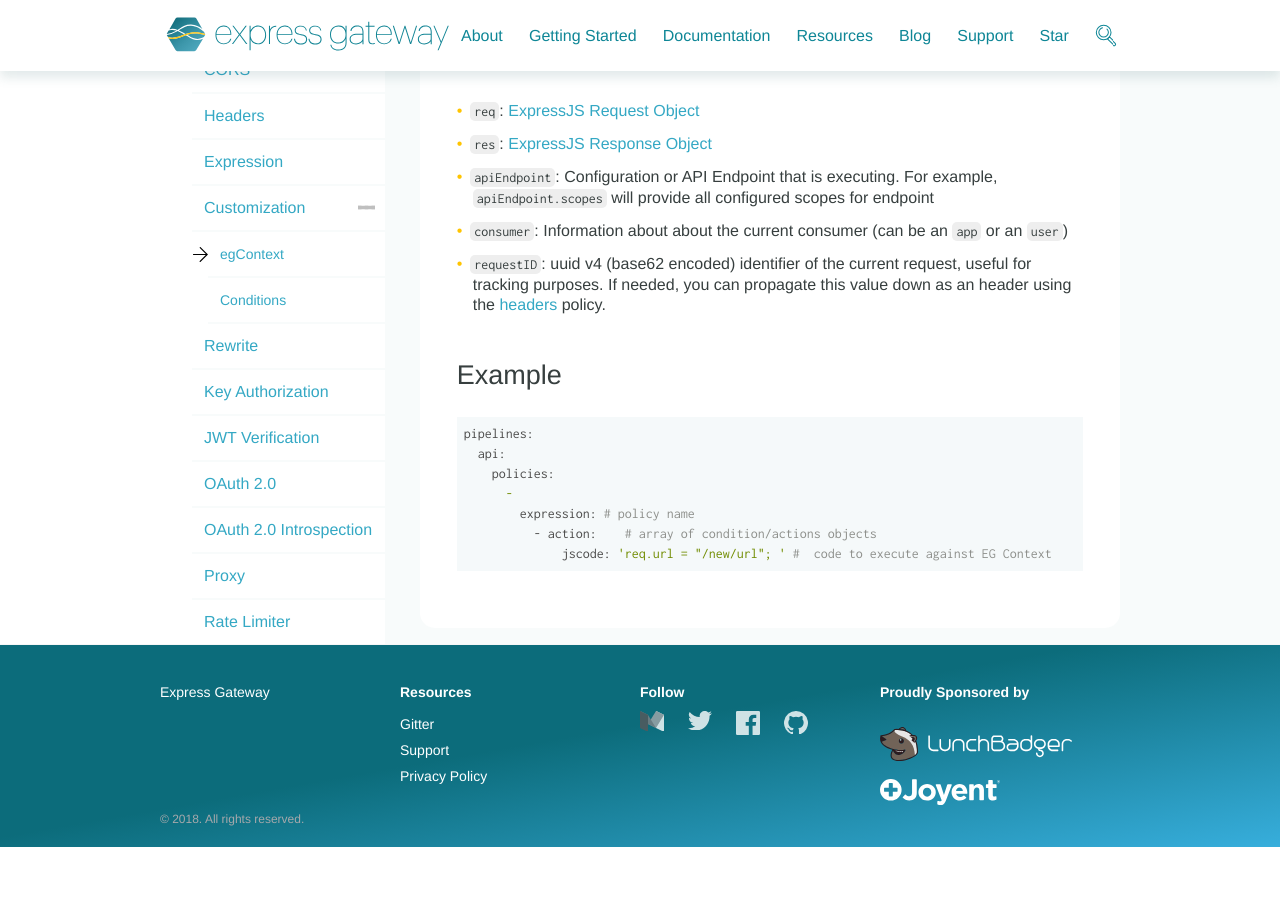
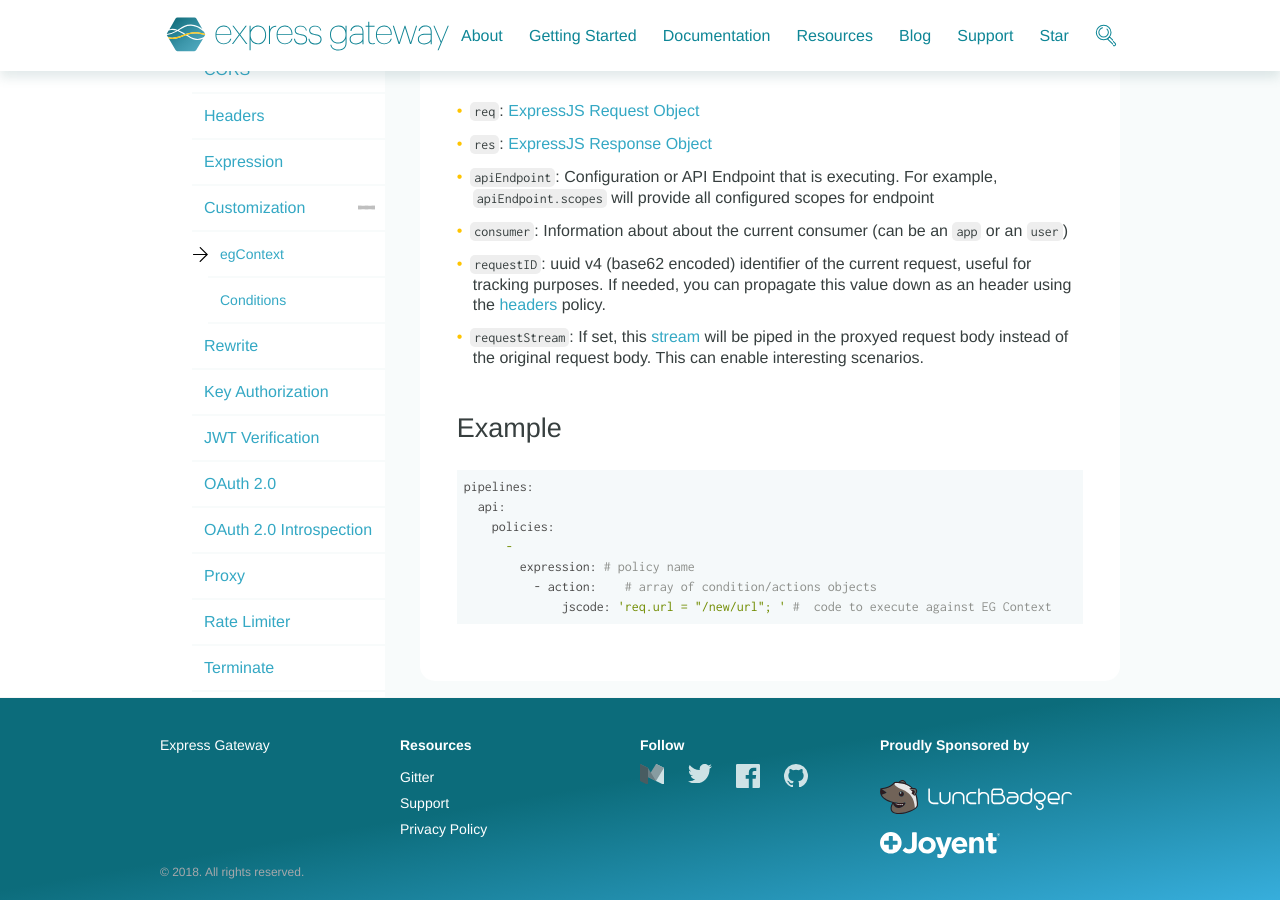
Before and after one commit to ExpressGateway/express-gateway.io, a Jekyll site: the page built from docs/policies/customization/eg-context.md, in a window 1280 px wide and 900 px high, scrolled down 385 px. Built offline with Jekyll 4.4.1, drawn with Linux system fonts in a browser that asks for light colours; nearby versions of some CDN libraries; some web fonts are replaced; comment, search, counter and statistics services are not loaded; before the commit the page ends 1232 px from its top, so only the background shows below that.

Commit message:
Mention the requestStream property

````diff
--- a/docs/policies/customization/eg-context.md
+++ b/docs/policies/customization/eg-context.md
@@ -20,6 +20,8 @@
 * `consumer`: Information about about the current consumer (can be an `app` or an `user`)
 * `requestID`: uuid v4 (base62 encoded) identifier of the current request, useful for tracking purposes. If needed, you
 can propagate this value down as an header using the [headers][headers] policy.
+* `requestStream`: If set, this [stream][stream] will be piped in the proxyed request body instead of the original request
+body. This can enable interesting scenarios.
 
 ### Example
 
@@ -33,3 +35,4 @@
               jscode: 'req.url = "/new/url"; ' #  code to execute against EG Context
 ```
 [headers]: {{ site.baseurl }}{% link docs/policies/headers.md %}
+[stream]: https://nodejs.org/api/stream.html
````
